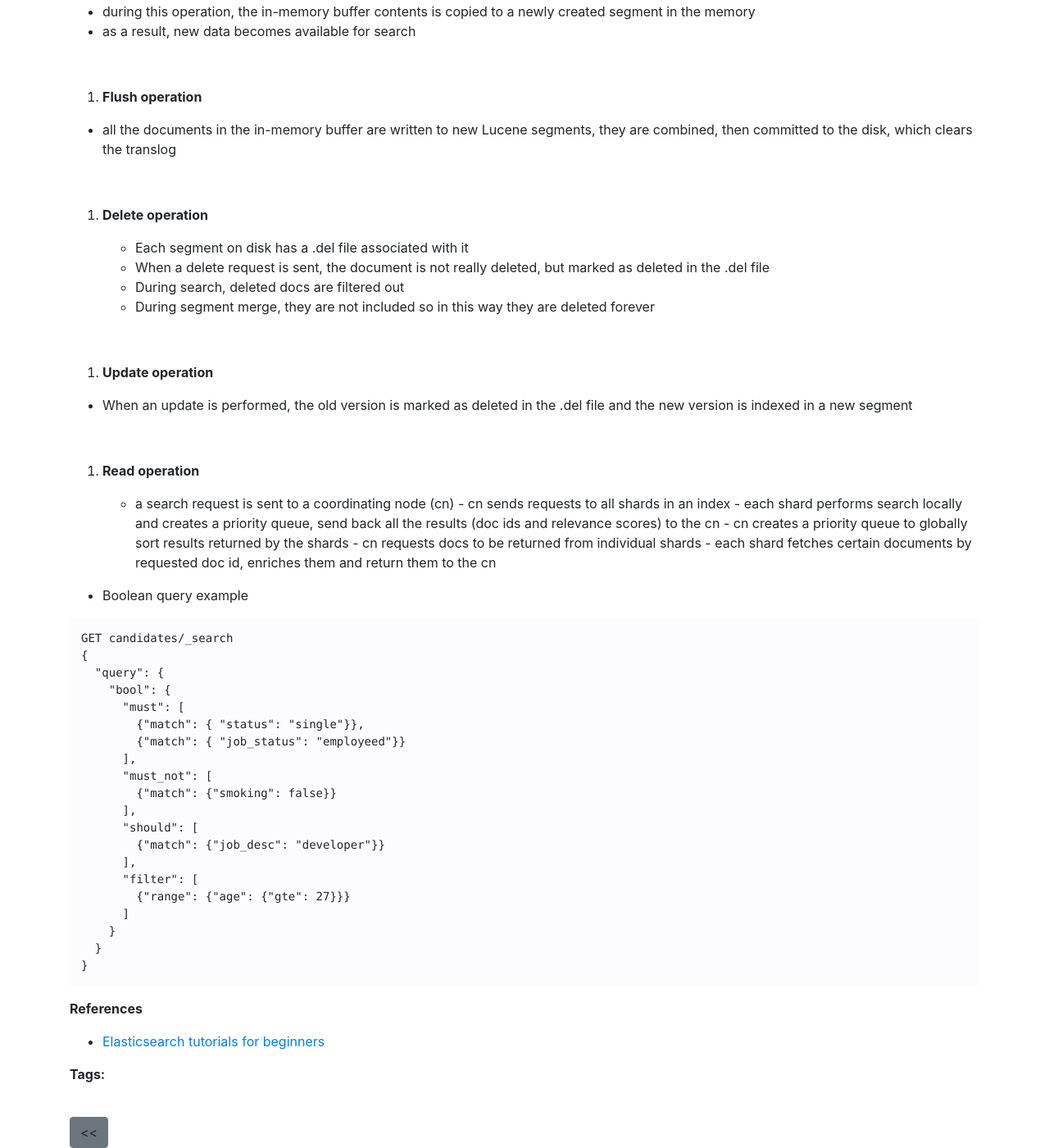
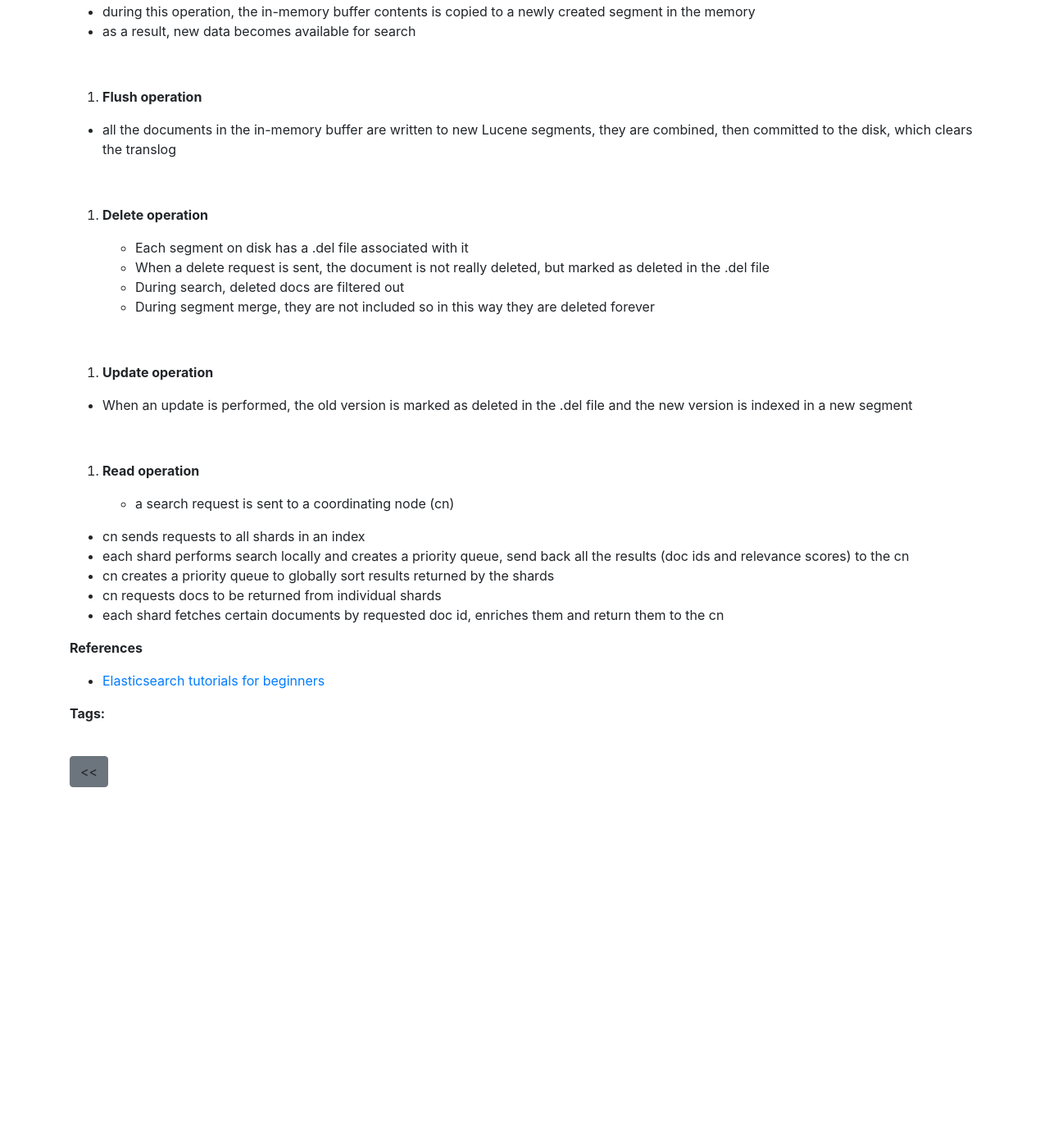
Before and after one commit to nancy-codes/summarysofar, a Jekyll site: the page built from _posts/2020-12-16-basic-operations-in-elasticsearch.md, in a window 1280 px wide and 1400 px high, scrolled down 1537 px. Shown: the whole window at 82% size. Built offline with Jekyll 4.4.1, drawn with Linux system fonts in a browser that asks for light colours; nearby versions of some CDN libraries; after the commit the page ends 2497 px from its top, so only the background shows below that.

Commit message:
Modify previous post

````diff
--- a/_posts/2020-12-16-basic-operations-in-elasticsearch.md
+++ b/_posts/2020-12-16-basic-operations-in-elasticsearch.md
@@ -10,7 +10,6 @@ Here is a diagram that illustrates the architectural relationship among units: `
 
 <img src="/assets/images/es_architecture.png" alt="es architectural units" style="zoom:50%">
 
-
 <h5>Terms</h5>
 - document: the basic unit of data in ES
   - You say, "Index a document" when inserting data into ES.
@@ -22,107 +21,71 @@ Here is a diagram that illustrates the architectural relationship among units: `
 - creates a sorted list of all unique terms (terms are normalized, stemmed, etc)
 - associated list of documents where the word can be found
 
-
 <h5>Cluster</h5>
 - essentially a group of computers which can be logically seen as a unit, trying to accomplish a particular task
 - a cluster consists of 4 nodes, of primary and replica shards.
 - a copy (replica) exists for robustness and fault tolerance in case a primary shard is lost
-
 
 <h5>Node Types</h5>
 - master node: cluster-wide operations, coordination
 - data node: hold data and index
 - client node: load balancer (neither data nor master nodes)
 
-
 <h5>3 Ways to connect to ES Cluster</h5>
 - Kibana Console, `GET _alias`
 - cURL, RESTful requests, `curl -XGET "http://localhost:9200/_alias?pretty"`
 - Client (python, golang, java, etc)
 
-
 <h5>Basic Operations in ES</h5>
 1. **Write operations in ES**
 
-  - For ES, the basic unit of storage is a shard
-  - For Lucene, the basic unit of storage is a segment
-  - Each segment is an inverted index
-  - New docs are added to new segment
-  - Segments are in memory and data is later persisted to disk
+- For ES, the basic unit of storage is a shard
+- For Lucene, the basic unit of storage is a segment
+- Each segment is an inverted index
+- New docs are added to new segment
+- Segments are in memory and data is later persisted to disk
 
-  - Translog (transaction log)
-    - A lucene commit is a relatively resource-expensive operation
-    - Since lucene commits are expensive, each shard copy writes operations into its translog before they are acknowledged
-    - request written to translog; document added to memory buffer
-
+- Translog (transaction log)
+  - A lucene commit is a relatively resource-expensive operation
+  - Since lucene commits are expensive, each shard copy writes operations into its translog before they are acknowledged
+  - request written to translog; document added to memory buffer
 
 <br>
 2. **Refresh operation**
 
-  - the `_refresh` operation is set to be executed every second by default
-  - during this operation, the in-memory buffer contents is copied to a newly created segment in the memory
-  - as a result, new data becomes available for search
-
+- the `_refresh` operation is set to be executed every second by default
+- during this operation, the in-memory buffer contents is copied to a newly created segment in the memory
+- as a result, new data becomes available for search
 
 <br>
 3. **Flush operation**
 
-  - all the documents in the in-memory buffer are written to new Lucene segments, they are combined, then committed to the disk, which clears the translog
-
+- all the documents in the in-memory buffer are written to new Lucene segments, they are combined, then committed to the disk, which clears the translog
 
 <br>
 4. **Delete operation**
 
-	- Each segment on disk has a .del file associated with it
-	- When a delete request is sent, the document is not really deleted, but marked as deleted in the .del file
-	- During search, deleted docs are filtered out
-	- During segment merge, they are not included so in this way they are deleted forever
+    - Each segment on disk has a .del file associated with it
+    - When a delete request is sent, the document is not really deleted, but marked as deleted in the .del file
+    - During search, deleted docs are filtered out
+    - During segment merge, they are not included so in this way they are deleted forever
 
 <br>
 5. **Update operation**
 
-  - When an update is performed, the old version is marked as deleted in the .del file and the new version is indexed in a new segment
-
+- When an update is performed, the old version is marked as deleted in the .del file and the new version is indexed in a new segment
 
 <br>
 6. **Read operation**
 
-	- a search request is sent to a coordinating node (cn)
-  - cn sends requests to all shards in an index
-  - each shard performs search locally and creates a priority queue, send back all the results (doc ids and relevance scores) to the cn
-  - cn creates a priority queue to globally sort results returned by the shards
-  - cn requests docs to be returned from individual shards
-  - each shard fetches certain documents by requested doc id, enriches them and return them to the cn
+    - a search request is sent to a coordinating node (cn)
 
-
-
-
-- Boolean query example
-
-```
-GET candidates/_search
-{
-  "query": {
-    "bool": {
-      "must": [
-        {"match": { "status": "single"}},
-        {"match": { "job_status": "employeed"}}
-      ],
-      "must_not": [
-        {"match": {"smoking": false}}
-      ],
-      "should": [
-        {"match": {"job_desc": "developer"}}
-      ],
-      "filter": [
-        {"range": {"age": {"gte": 27}}}
-      ]
-    }
-  }
-}
-```
-
-
+- cn sends requests to all shards in an index
+- each shard performs search locally and creates a priority queue, send back all the results (doc ids and relevance scores) to the cn
+- cn creates a priority queue to globally sort results returned by the shards
+- cn requests docs to be returned from individual shards
+- each shard fetches certain documents by requested doc id, enriches them and return them to the cn
 
 **References**
+
 - [Elasticsearch tutorials for beginners](https://www.youtube.com/watch?v=3XK-6TRkw5I&list=PLa6iDxjj_9qVaf5CsXWP-GAgZoVwKowjx&index=3)
````
